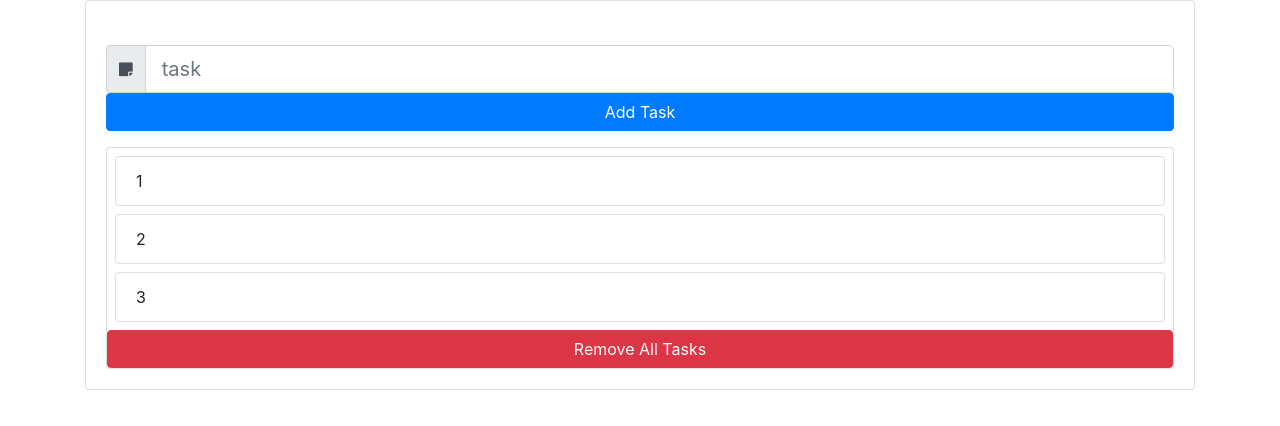
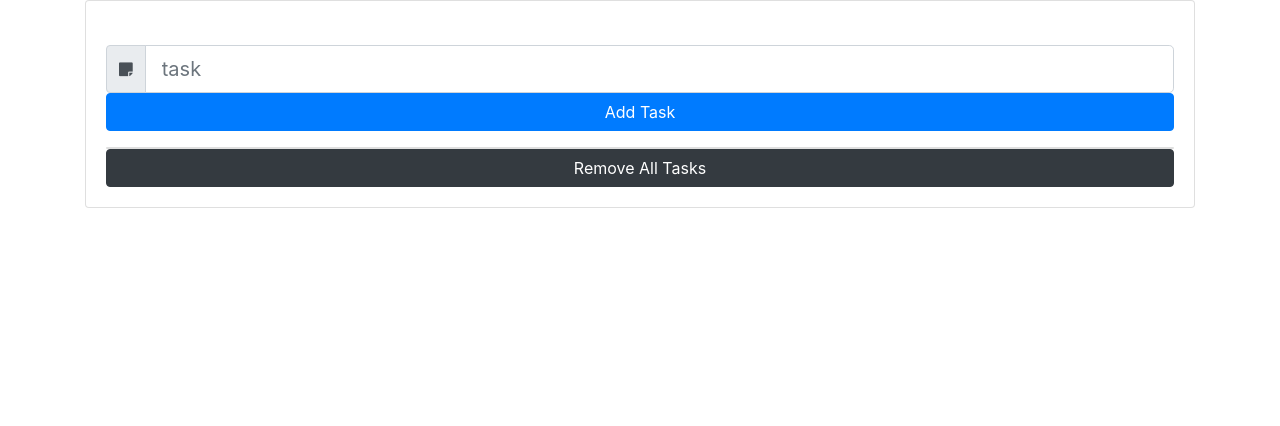
Before and after one commit to a-bolt-of-lightning/simple-react-todo-app, a React (Create React App) app: page / in a window 1280 px wide. Shown: the top 426 px of the page. Built offline with nearby package versions, Linux system fonts and the light colour scheme.

Commit message:
add remove button disabled mode

```diff
--- a/src/App.js
+++ b/src/App.js
@@ -9,7 +9,8 @@ class App extends Component{
     super(props);
 
     this.state={
-      items:["1", "2", "3"],
+      removeActive: false,
+      items:[],
       item:""
     }
   }
@@ -23,16 +24,25 @@ class App extends Component{
   handleSubmit = (e) => {
 
     e.preventDefault();
+    if(this.state.item === "") {
+      return;
+    }
     const newItems = [...this.state.items, this.state.item];
     this.setState({
       item:"",
       items: newItems
-    })
+    });
+
+    if(!this.state.removeActive){
+      this.setState({removeActive: true});
+    }
   }
 
   removeItems = () => {
     this.setState({
-      items: []
+      item: "",
+      items: [],
+      removeActive: false
     });
   }
 
@@ -45,6 +55,7 @@ class App extends Component{
                 <Card.Body>
                   <Input item={this.state.item}  handleChange={this.handleChange} handleSubmit={this.handleSubmit}/>
                   <TaskList items={this.state.items} removeItems={this.removeItems}/>
+                  <div className={"btn btn-block " + (this.state.removeActive ? "btn-danger" : "btn-dark")} onClick={this.removeItems}>Remove All Tasks</div>
                 </Card.Body>
               </Card>
             </Col>
--- a/src/components/TaskList.js
+++ b/src/components/TaskList.js
@@ -4,13 +4,6 @@ import {ListGroup} from 'react-bootstrap';
 
 
 class TaskList extends Component {
-
-
-
-	onClickRemove = (e) => {
-		e.preventDefault();
-		this.props.removeItems();
-	}
 
   render(){
     return(
@@ -20,7 +13,6 @@ class TaskList extends Component {
 						{this.props.items.map( (item, i) => <Task key={i} item={item} /> )}
 					</div>
 				</ListGroup>
-				<div className="btn btn-danger" onClick={this.onClickRemove}>Remove All Tasks</div>
       </div>
     );
   }
```
